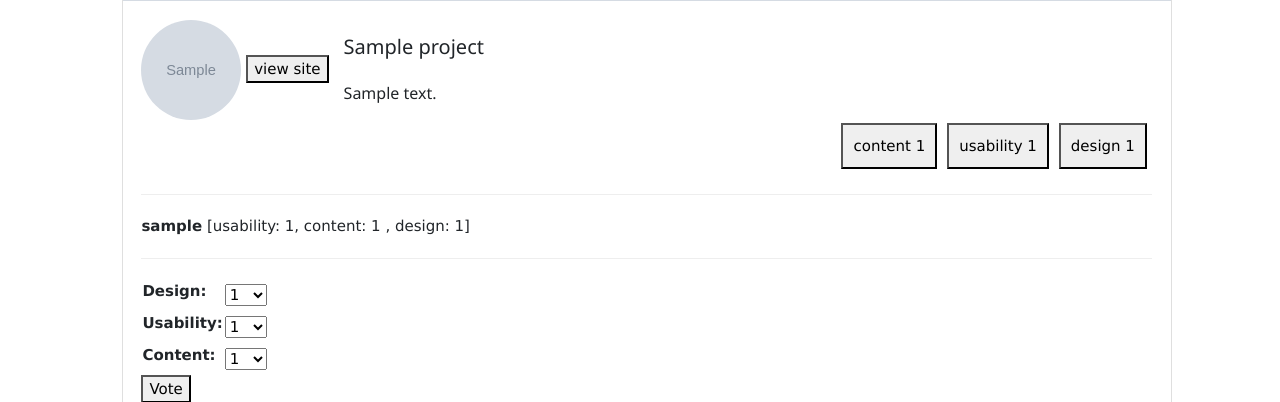
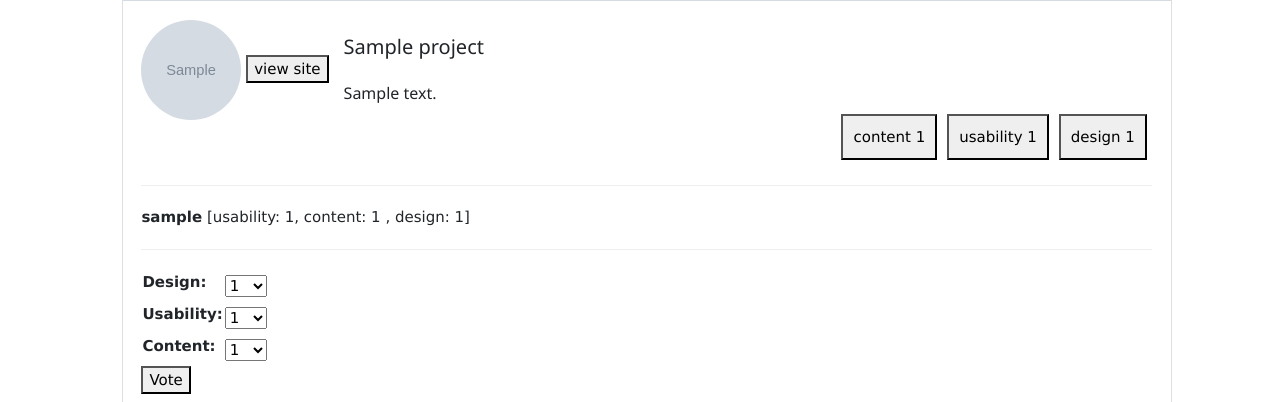
Before and after one commit to Alampulo/Awardflix, a Django app: page / in a window 1280 px wide. Shown: the part 1032-1434 px from the top of the page. Run offline with Django 3.2, Linux system fonts and the light colour scheme; tables that the repository leaves empty hold one stand-in row (values such as "Sample post"); grey boxes marked "Sample" are stand-in pictures; some libraries are stand-ins or nearby versions.

Commit message:
profile description

```diff
--- a/app/templates/home.html
+++ b/app/templates/home.html
@@ -28,8 +28,10 @@ width: 100px;">
 
             </div>
             <div class="media-body">
-              <h4 class="media-heading" style="padding:10px; margin:5px">{{ project.title }}</h4>
-              <h6 class="media-content" style="padding:10px; margin:5px">{{ project.description }}</h6>
+              <h4 class="media-heading" style="padding:10px;  max-width:60rem; margin:5px">{{ project.title }}</h4>
+              <h6 class="media-content" style="padding:10px; height:30px; margin-top:30px; margin:5px">{{ project.description }}</h6>
+
+
               <!-- <button class=" one d-flex justify-content-end" style="float:right; padding:10px; margin:5px">Votes {{ project.reviews.count| floatformat  }}</button> -->
               <button class=" two d-flex justify-content-end" style="float:right; padding:10px; margin:5px">design {{ project.design_rating| floatformat  }}</button>
               <button class=" three d-flex justify-content-end" style="float:right; padding:10px; margin:5px">usability {{ project.usability_rating| floatformat  }}</button>
```
